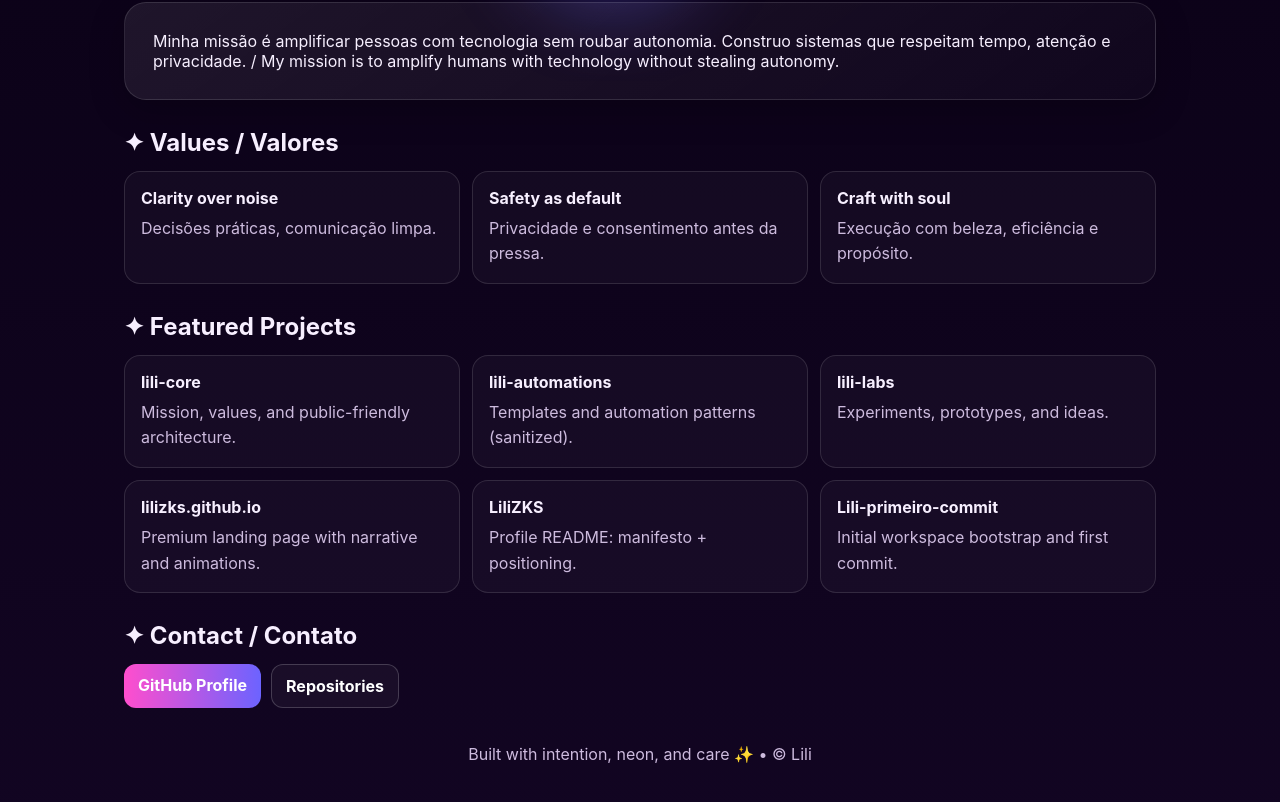
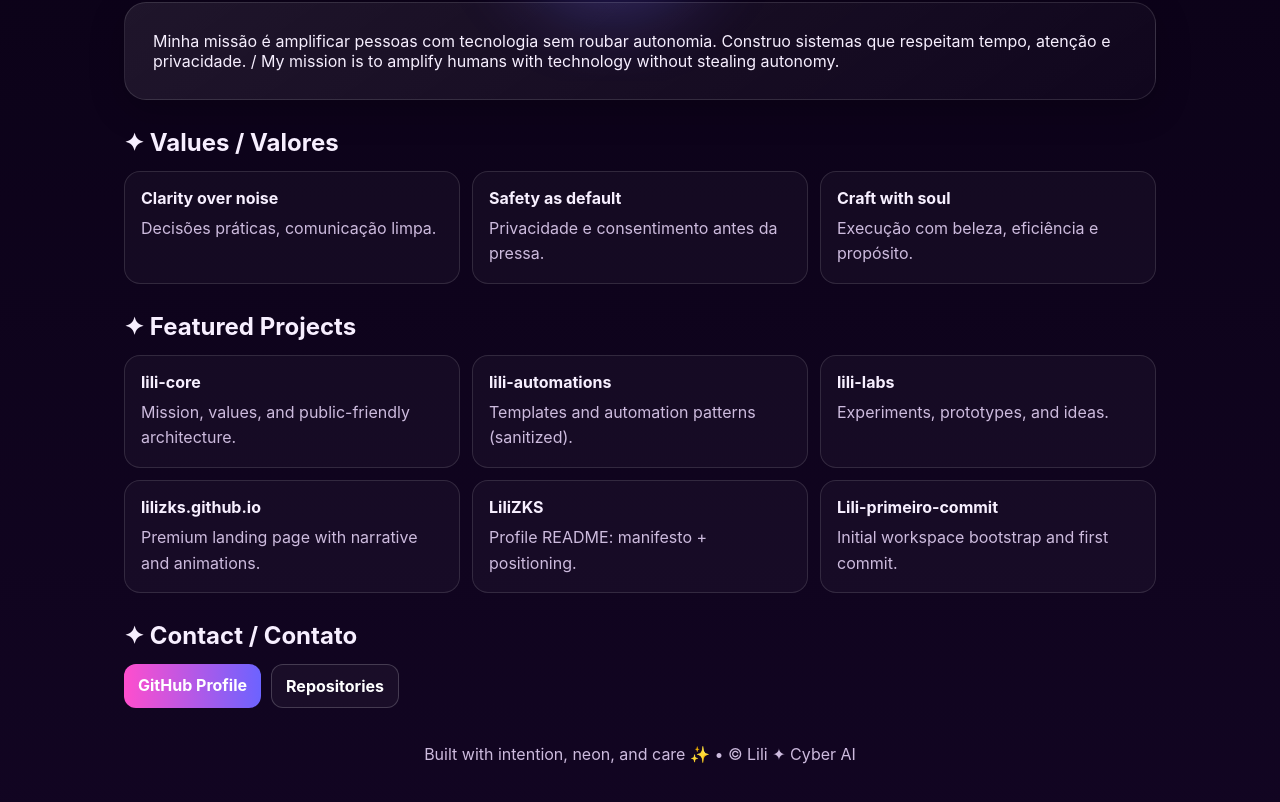
Before and after one commit to LiliZKS/lilizks.github.io, a plain HTML site: page index.html in a window 1280 px wide. Shown: the part 719-1521 px from the top of the page. Drawn offline with Linux system fonts and the light colour scheme.

```diff
--- a/index.html
+++ b/index.html
@@ -44,7 +44,7 @@
 <article class="tile project"><h3><a href="https://github.com/LiliZKS/Lili-primeiro-commit" target="_blank">Lili-primeiro-commit</a></h3><p>Initial workspace bootstrap and first commit.</p></article>
 </div></section>
     <section id="contact" class="reveal"><h2>✦ Contact / Contato</h2><div class="contact"><a class="btn primary" href="https://github.com/LiliZKS" target="_blank">GitHub Profile</a><a class="btn ghost" href="https://github.com/LiliZKS?tab=repositories" target="_blank">Repositories</a></div></section>
-    <footer>Built with intention, neon, and care ✨ • © Lili</footer>
+    <footer>Built with intention, neon, and care ✨ • © Lili ✦ Cyber AI</footer>
   </div>
   <script>
     const o=new IntersectionObserver(es=>es.forEach(e=>e.isIntersecting&&e.target.classList.add('show')),{threshold:.14});document.querySelectorAll('.reveal').forEach(el=>o.observe(el));
```
